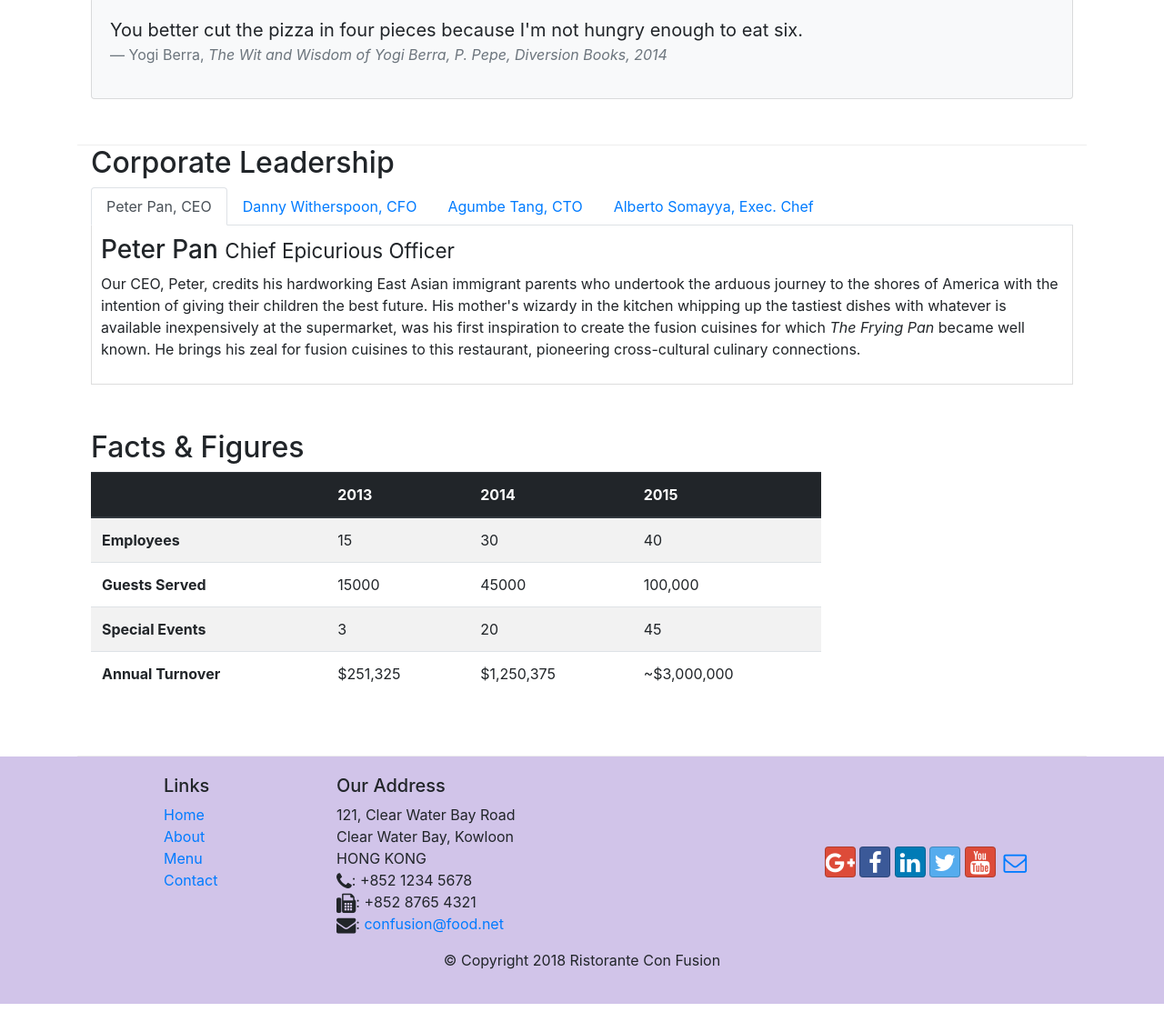
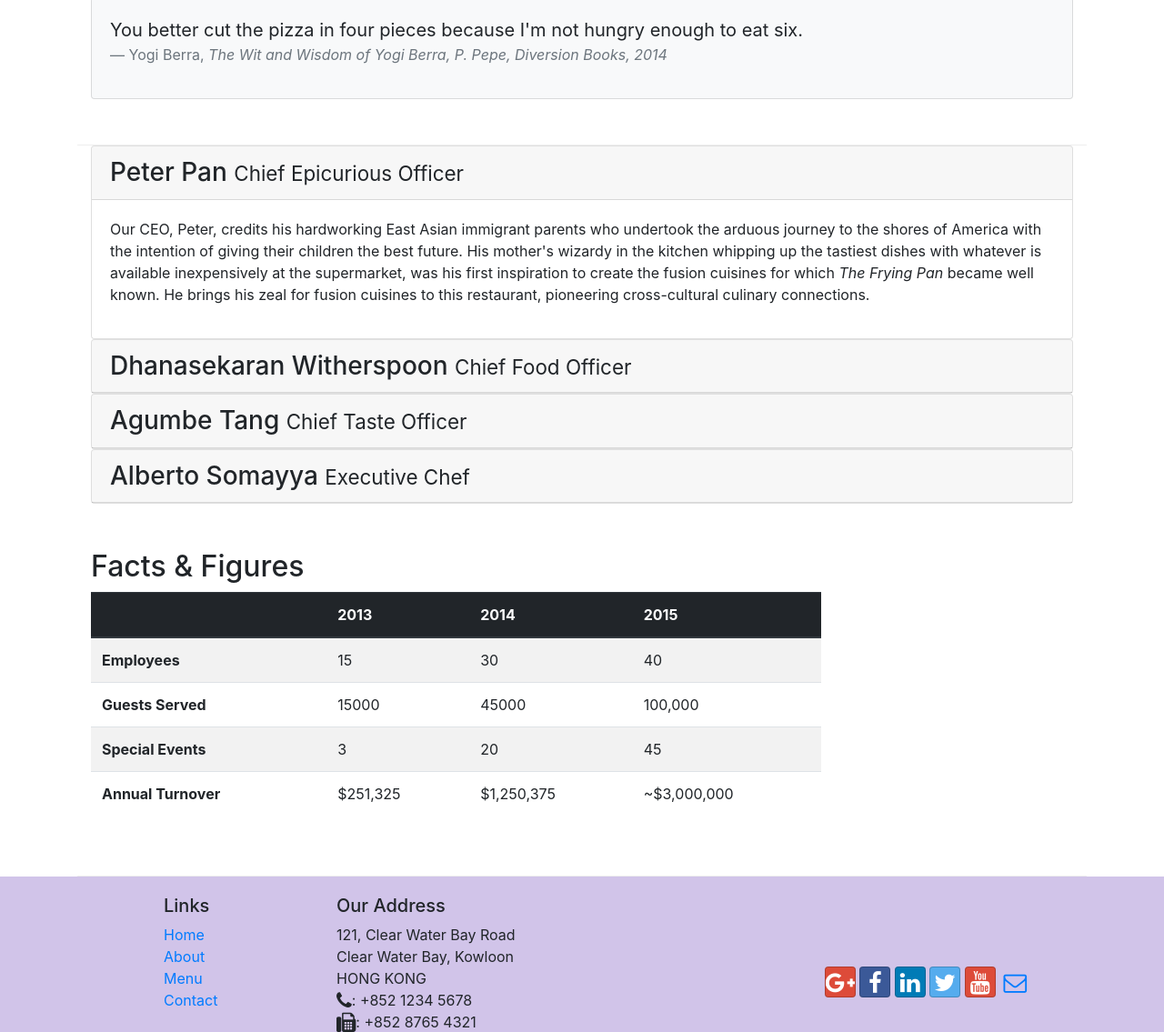
Before and after one commit to JavierHevia/Bootstrap4curso, a website: page aboutus.html in a window 1280 px wide. Shown: the part 812-1947 px from the top of the page at 91% size. Before the commit the page ends 1916 px from the top, so only its background shows below. Drawn offline with nearby package versions, Linux system fonts and the light colour scheme.

Commit message:
Accordion

```diff
--- a/aboutus.html
+++ b/aboutus.html
@@ -24,13 +24,18 @@
             <button class="navbar-toggler" type="button" data-toggle="collapse" data-target="#Navbar">
                 <span class="navbar-toggler-icon"></span>
             </button>
-            <a class="navbar-brand mr-auto" href="./index.html"> <a class="navbar-brand mr-auto" href="#"><img src="img/logo.png" height="30" width="41"></a> </a>
+            <a class="navbar-brand mr-auto" href="./index.html"> <a class="navbar-brand mr-auto" href="#"><img
+                        src="img/logo.png" height="30" width="41"></a> </a>
             <div class="collapse navbar-collapse" id="Navbar">
                 <ul class="navbar-nav mr-auto">
-                    <li class="nav-item"><a class="nav-link" href="./index.html"> <span class="fa fa-home"></span> Home </a></li>
-                    <li class="nav-item active"><a class="nav-link" href="#"> <span class="fa fa-info"></span> About </a></li>
-                    <li class="nav-item"><a class="nav-link" href="#"> <span class="fa fa-list fa-lg"></span> Menu </a></li>
-                    <li class="nav-item"><a class="nav-link" href="./contactus.html"> <span class="fa fa-address-card fa-lg"></span> Contact </a></li>
+                    <li class="nav-item"><a class="nav-link" href="./index.html"> <span class="fa fa-home"></span> Home
+                        </a></li>
+                    <li class="nav-item active"><a class="nav-link" href="#"> <span class="fa fa-info"></span> About
+                        </a></li>
+                    <li class="nav-item"><a class="nav-link" href="#"> <span class="fa fa-list fa-lg"></span> Menu </a>
+                    </li>
+                    <li class="nav-item"><a class="nav-link" href="./contactus.html"> <span
+                                class="fa fa-address-card fa-lg"></span> Contact </a></li>
                 </ul>
             </div>
         </div>
@@ -40,7 +45,8 @@
             <div class="row row-header ">
                 <div class="col-12 col-sm-6 ">
                     <h1>Ristorante con Fusion</h1>
-                    <p>We take inspiration from the World's best cuisines, and create a unique fusion experience. Our lipsmacking creations will tickle your culinary senses!</p>
+                    <p>We take inspiration from the World's best cuisines, and create a unique fusion experience. Our
+                        lipsmacking creations will tickle your culinary senses!</p>
                 </div>
                 <div class="col-12 col-sm align-self-center">
                     <img src="img/logo.png" class="img-fluid">
@@ -55,7 +61,7 @@
                 <li class="breadcrumb-item"> <a href="./index.html">Home</a> </li>
                 <li class="breadcrumb-item active"> About Us </li>
             </ol>
-            <div >
+            <div>
                 <h3>About Us</h3>
                 <hr>
             </div>
@@ -64,8 +70,13 @@
         <div class="row row-content align-items-center">
             <div class="col-12 col-sm-6">
                 <h2>Our History</h2>
-                <p>Started in 2010, Ristorante con Fusion quickly established itself as a culinary icon par excellence in Hong Kong. With its unique brand of world fusion cuisine that can be found nowhere else, it enjoys patronage from the A-list clientele in Hong Kong.  Featuring four of the best three-star Michelin chefs in the world, you never know what will arrive on your plate the next time you visit us.</p>
-                <p>The restaurant traces its humble beginnings to <em>The Frying Pan</em>, a successful chain started by our CEO, Mr. Peter Pan, that featured for the first time the world's best cuisines in a pan.</p>
+                <p>Started in 2010, Ristorante con Fusion quickly established itself as a culinary icon par excellence
+                    in Hong Kong. With its unique brand of world fusion cuisine that can be found nowhere else, it
+                    enjoys patronage from the A-list clientele in Hong Kong. Featuring four of the best three-star
+                    Michelin chefs in the world, you never know what will arrive on your plate the next time you visit
+                    us.</p>
+                <p>The restaurant traces its humble beginnings to <em>The Frying Pan</em>, a successful chain started by
+                    our CEO, Mr. Peter Pan, that featured for the first time the world's best cuisines in a pan.</p>
             </div>
             <div class="col-sm">
                 <div class="card">
@@ -99,48 +110,66 @@
         </div>
 
 
-        <div  class="row row-header">
+        <div class="row row-header">
             <div class="col-12 ">
-                <h2>Corporate Leadership</h2>
-
-                <ul class="nav nav-tabs">
-                    <li class="nav-item">
-                      <a class="nav-link active" href="#peter"
-                        role="tab" data-toggle="tab">Peter Pan, CEO</a>
-                    </li>
-                    <li class="nav-item">
-                      <a class="nav-link" href="#danny" role="tab"
-                        data-toggle="tab">Danny Witherspoon, CFO</a>
-                    </li>
-                    <li class="nav-item">
-                      <a class="nav-link" href="#agumbe"role="tab"
-                        data-toggle="tab">Agumbe Tang, CTO</a>
-                    </li>
-                    <li class="nav-item">
-                      <a class="nav-link" href="#alberto" role="tab"
-                        data-toggle="tab">Alberto Somayya, Exec. Chef</a>
-                    </li>
-                </ul>
-
-                <div class="tab-content">
-                    <div role="tabpanel" class="tab-pane fade show active" id="peter">
-                        <h3>Peter Pan <small>Chief Epicurious Officer</small></h3>
+                <div id="accordion">
+                    <!-- <div  class="tab-content">  -->
+                    <div class="card">
+                        <div class="card-header" role="tab" id="peterhead">
+                            <h3 class="mb-0">
+                                <a data-toggle="collapse" data-target="#peter">
+                                    Peter Pan <small>Chief Epicurious Officer</small>
+                                </a>
+                            </h3>
+                        </div>
+                        <div class="collapse show" id="peter" data-parent="#accordion">
+                            <div class="card-body">
                                 <p class="d-none d-sm-block">Our CEO, Peter, credits his hardworking East Asian immigrant parents who undertook the arduous journey to the shores of America with the intention of giving their children the best future. His mother's wizardy in the kitchen whipping up the tastiest dishes with whatever is available inexpensively at the supermarket, was his first inspiration to create the fusion cuisines for which <em>The Frying Pan</em> became well known. He brings his zeal for fusion cuisines to this restaurant, pioneering cross-cultural culinary connections.</p>
                             </div>
+                        </div>
+                    </div>
 
-                    <div role="tabpanel" class="tab-pane fade" id="danny">
-                        <h3>Dhanasekaran Witherspoon <small>Chief Food Officer</small></h3>
+                    <div class="card">
+                        <div class="card-header" role="tab" id="dannyhead">
+                            <h3 class="mb-0">
+                                <a class="collapsed" data-toggle="collapse" data-target="#danny">
+                                    Dhanasekaran Witherspoon <small>Chief Food Officer</small>
+                                </a>
+                            </h3>
+                        </div>
+                        <div class="collapse" id="danny" data-parent="#accordion">
+                            <div class="card-body">
                                 <p class="d-none d-sm-block">Our CFO, Danny, as he is affectionately referred to by his colleagues, comes from a long established family tradition in farming and produce. His experiences growing up on a farm in the Australian outback gave him great appreciation for varieties of food sources. As he puts it in his own words, <em>Everything that runs, wins, and everything that stays, pays!</em></p>
                             </div>
-
-                    <div role="tabpanel" class="tab-pane fade" id="agumbe">
-                        <h3>Agumbe Tang <small>Chief Taste Officer</small></h3>
+                        </div>
+                    </div>
+                    <div class="card">
+                        <div class="card-header" role="tab" id="agumbehead">
+                            <h3 class="mb-0">
+                                <a class="collapsed" data-toggle="collapse" data-target="#agumbe">
+                                    Agumbe Tang <small>Chief Taste Officer</small>
+                                </a>
+                            </h3>
+                        </div>
+                        <div class="collapse" id="agumbe" data-parent="#accordion">
+                            <div class="card-body">
                                 <p class="d-none d-sm-block">Blessed with the most discerning gustatory sense, Agumbe, our CTO, personally ensures that every dish that we serve meets his exacting tastes. Our chefs dread the tongue lashing that ensues if their dish does not meet his exacting standards. He lives by his motto, <em>You click only if you survive my lick.</em></p>
                             </div>
-
-                    <div role="tabpanel" class="tab-pane fade" id="alberto">
-                        <h3>Alberto Somayya <small>Executive Chef</small></h3>
+                        </div>
+                    </div>
+                    <div class="card">
+                        <div class="card-header" role="tab" id="albertohead">
+                            <h3 class="mb-0">
+                                <a class="collapsed" data-toggle="collapse" data-target="#alberto">
+                                    Alberto Somayya <small>Executive Chef</small>
+                                </a>
+                            </h3>
+                        </div>
+                        <div class="collapse" id="alberto" data-parent="#accordion">
+                            <div class="card-body">
                                 <p class="d-none d-sm-block">Award winning three-star Michelin chef with wide International experience having worked closely with whos-who in the culinary world, he specializes in creating mouthwatering Indo-Italian fusion experiences. He says, <em>Put together the cuisines from the two craziest cultures, and you get a winning hit! Amma Mia!</em></p>
+                            </div>
+                        </div>
                     </div>
 
                 </div>
@@ -217,11 +246,16 @@
                 </div>
                 <div class="col-12 col-sm-4 align-self-center">
                     <div class="text-center">
-                        <a class="btn btn-social-icon btn-google" href="http://google.com/+"> <i class="fa fa-google-plus fa-lg"></i> </a>
-                        <a class="btn btn-social-icon btn-facebook" href="http://www.facebook.com/profile.php?id="> <i class="fa fa-facebook fa-lg"></i> </a>
-                        <a class="btn btn-social-icon btn-linkedin" href="http://www.linkedin.com/in/"> <i class="fa fa-linkedin fa-lg"></i> </a>
-                        <a class="btn btn-social-icon btn-twitter" href="http://twitter.com/"><i class="fa fa-twitter fa-lg"></i></a>
-                        <a class="btn btn-social-icon btn-google" href="http://youtube.com/"><i class="fa fa-youtube fa-lg"></i></a>
+                        <a class="btn btn-social-icon btn-google" href="http://google.com/+"> <i
+                                class="fa fa-google-plus fa-lg"></i> </a>
+                        <a class="btn btn-social-icon btn-facebook" href="http://www.facebook.com/profile.php?id="> <i
+                                class="fa fa-facebook fa-lg"></i> </a>
+                        <a class="btn btn-social-icon btn-linkedin" href="http://www.linkedin.com/in/"> <i
+                                class="fa fa-linkedin fa-lg"></i> </a>
+                        <a class="btn btn-social-icon btn-twitter" href="http://twitter.com/"><i
+                                class="fa fa-twitter fa-lg"></i></a>
+                        <a class="btn btn-social-icon btn-google" href="http://youtube.com/"><i
+                                class="fa fa-youtube fa-lg"></i></a>
                         <a class="btn btn-social-icon" href="mailto:"><i class="fa fa-envelope-o fa-lg"></i></a>
                     </div>
                 </div>
```
Lines whose indentation alone changed are shown as unchanged.
